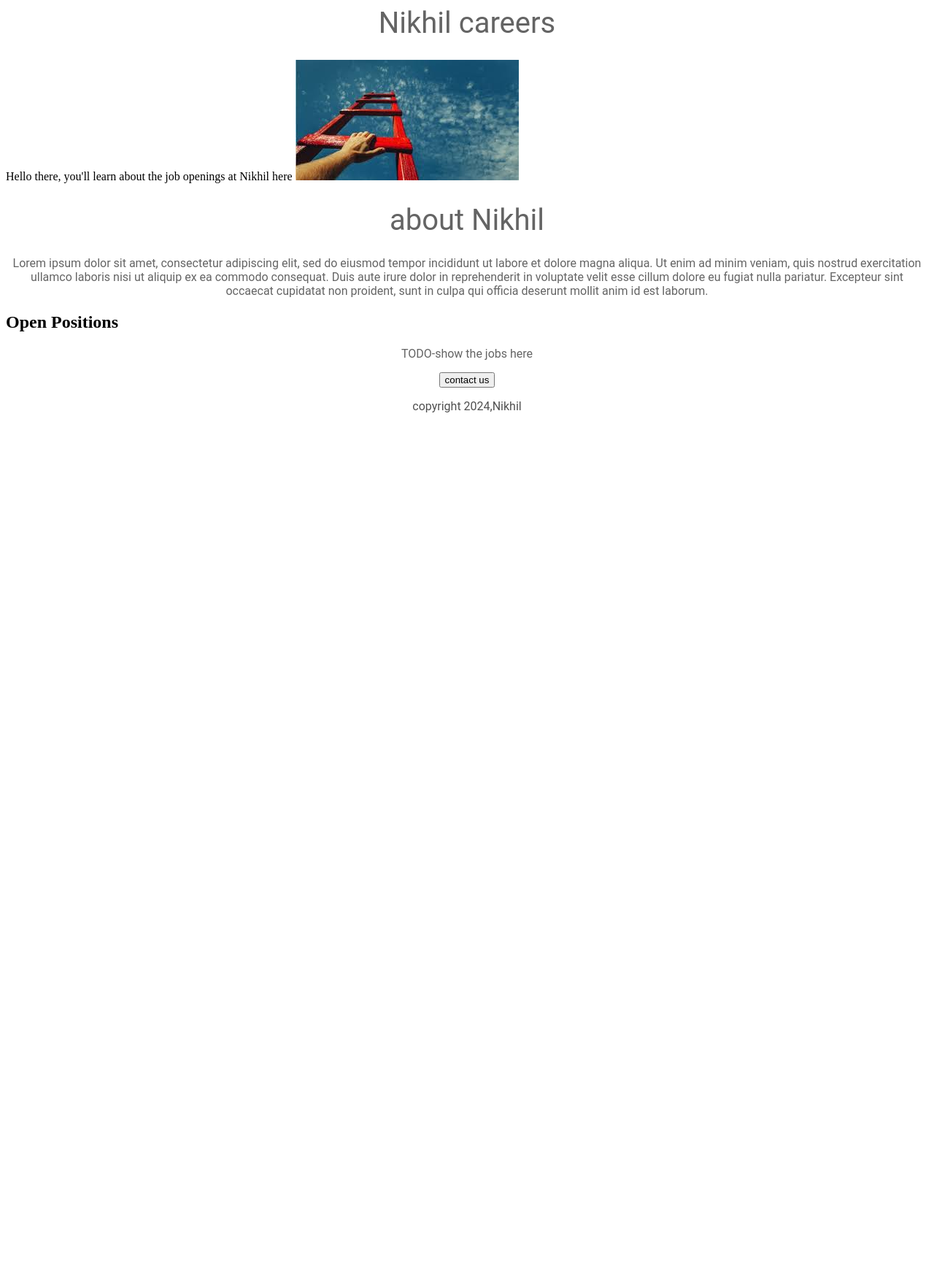
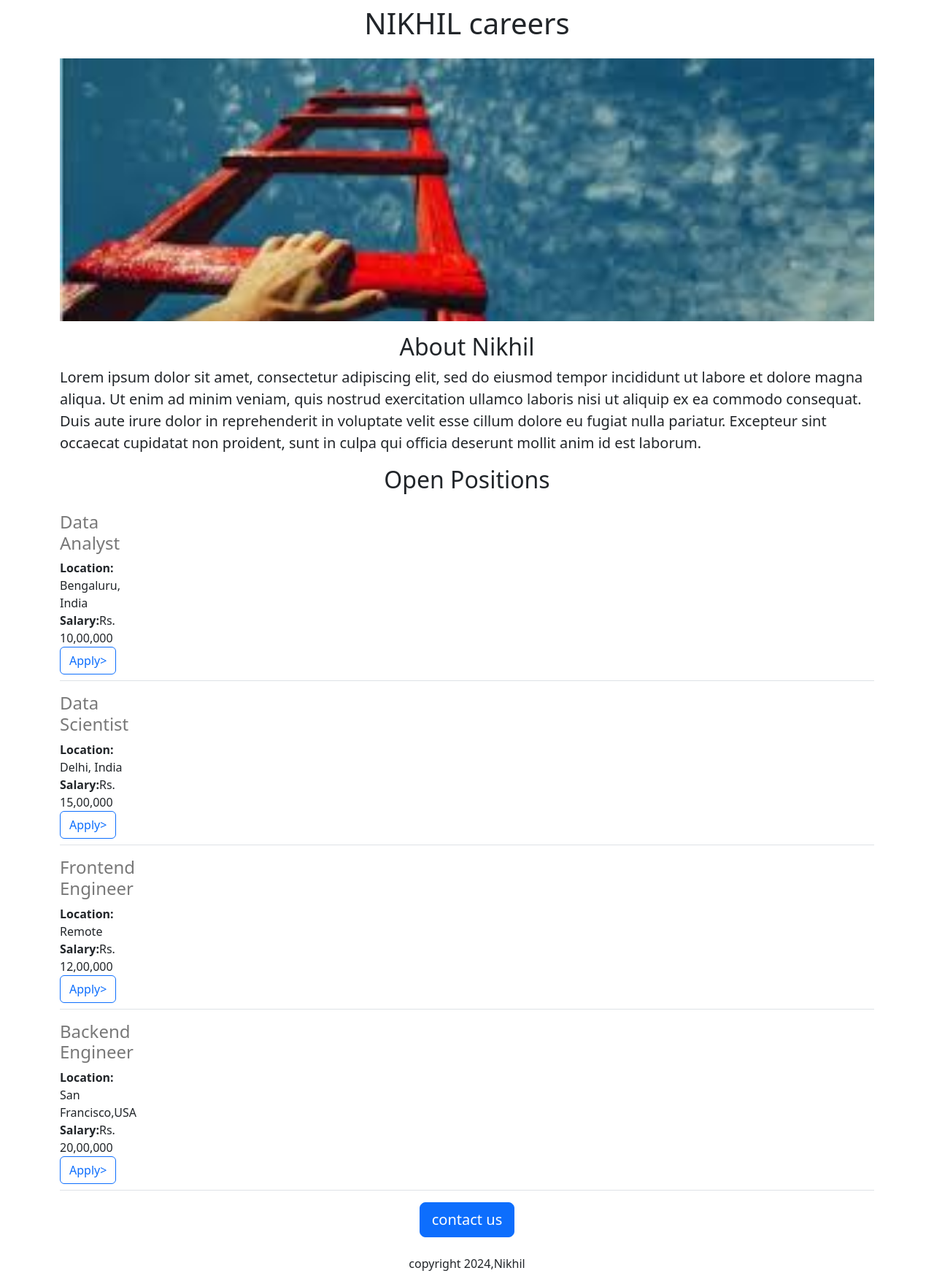
Before and after one commit to nikhilkumarreddy29/NIKHIL-S-CAREERS-WEBSITE, a Flask app: page / in a window 1280 px wide. Shown: the whole page at 73% size. Before the commit the page ends 565 px from the top, so only its background shows below. Run offline with Flask 3, Linux system fonts and the light colour scheme.

Commit message:
added dybnamic data and APi route
Added Dynamic Data And APi Route

```diff
--- a/app.py
+++ b/app.py
@@ -1,7 +1,36 @@
 from flask import Flask, render_template
 app=Flask(__name__)
+JOBS=[
+  {
+  'id':1,
+  'title': 'Data Analyst',
+  'location': 'Bengaluru, India',
+  'salary': 'Rs. 10,00,000'
+  },
+  {
+  'id':2,
+  'title': 'Data Scientist',
+  'location': 'Delhi, India',
+  'salary': 'Rs. 15,00,000'
+  },
+  {
+    'id':3,
+    'title': 'Frontend Engineer',
+    'location': 'Remote',
+    'salary': 'Rs. 12,00,000'
+  },
+  {
+    'id':4,
+    'title': 'Backend Engineer',
+    'location': 'San Francisco,USA',
+    'salary': 'Rs. 20,00,000'
+  }
+]
 @app.route("/")
-def hello_world():
-  return render_template('home.html')
+def hello_nikhil():
+  return render_template('home.html',jobs=JOBS,company_name="NIKHIL")
+@app.route("/api/jobs")
+def list_jobs():
+  return jsonify(JOBS)
 if __name__=='__main__':
   app.run(host='0.0.0.0',debug=True)
--- a/templates/home.html
+++ b/templates/home.html
@@ -2,49 +2,34 @@
   <html>
     <head>
       <title>NIKHIL CAREERS</title>
+      <meta charset="utf-8">
+      <meta name="viewport" content="width=device-width, initial-scale=1">
+      <link href="https://cdn.jsdelivr.net/npm/bootstrap@5.3.3/dist/css/bootstrap.min.css" rel="stylesheet" integrity="sha384-QWTKZyjpPEjISv5WaRU9OFeRpok6YctnYmDr5pNlyT2bRjXh0JMhjY6hW+ALEwIH" crossorigin="anonymous">
       <style>
-        h1{
-          font-size: 40px;
-          font-family: Roboto;
-          font-weight: normal;
-          color: rgb(100,100,100);
-          text-align: center;
-        }
-        #banner{
+        #banner {
+          height: 360px;
           width: 100%;
-          height: 360px;
           object-fit: cover;
-        }
-        .bodytext{
-          font-family: Roboto;
-          font: size 32px;
-          color: rgb(100, 100, 100);
-          text-align: center;
-        }
-        p
-        {
-          font-family: Roboto;
-          color: rgb(80, 80, 80);
-        }
-        #container{
-          max: width; 720px;
-          margin: 0 auto 0 auto;
+          margin-bottom: 16px;
         }
 
       </style>
     </head>
     <body>
-      <div id="conatiner">
-        <h1>Nikhil careers</h1>
-      Hello there, you'll learn about the job openings at Nikhil here
-      <img src="https://6e3af230-d532-4d25-8125-2c66b38f36fa-00-jahvvv14rkoo.sisko.replit.dev/static/banner.jpeg">
-    <h1> about Nikhil</h1>
-      <p class="bodytext">Lorem ipsum dolor sit amet, consectetur adipiscing elit, sed do eiusmod tempor incididunt ut labore et dolore magna aliqua. Ut enim ad minim veniam, quis nostrud exercitation ullamco laboris nisi ut aliquip ex ea commodo consequat. Duis aute irure dolor in reprehenderit in voluptate velit esse cillum dolore eu fugiat nulla pariatur. Excepteur sint occaecat cupidatat non proident, sunt in culpa qui officia deserunt mollit anim id est laborum.</p>
-      <h2>Open Positions</h2>
-      <p class="bodytext">TODO-show the jobs here</p>
-      <div style="text-align:center;">
-      <button>contact us</button>
-        <p>copyright 2024,Nikhil</p>
+      <div class ="container">
+        <h1 class="text-center mt-2 mb-4">{{company_name}} careers</h1>
+      <img class="img-fluid" id="banner" src="https://6e3af230-d532-4d25-8125-2c66b38f36fa-00-jahvvv14rkoo.sisko.replit.dev/static/banner.jpeg">
+    <h2 class="text-center"> About Nikhil</h2>
+      <p class="lead">Lorem ipsum dolor sit amet, consectetur adipiscing elit, sed do eiusmod tempor incididunt ut labore et dolore magna aliqua. Ut enim ad minim veniam, quis nostrud exercitation ullamco laboris nisi ut aliquip ex ea commodo consequat. Duis aute irure dolor in reprehenderit in voluptate velit esse cillum dolore eu fugiat nulla pariatur. Excepteur sint occaecat cupidatat non proident, sunt in culpa qui officia deserunt mollit anim id est laborum.</p>
+      <h2 class="text-center mt-2 mb-4">Open Positions</h2>
+      <p>
+        {% for job in jobs %}
+        {% include 'jobitem.html' %}
+        {% endfor %}
+      </p>
+      <div class="text-center">
+      <button class="btn btn-primary btn-lg">contact us</button>
+        <p class="mt-4">copyright 2024,Nikhil</p>
         </div>
       </div>
     </body>
--- /dev/null
+++ b/templates/jobitem.html
@@ -0,0 +1,20 @@
+<div class="border-bottom" style="margin-bottom:16px;padding-bottom:8px;">
+  <div class="col-1">
+    <h4
+      style="color:rgb(120,120,120);"margin-bottom:4px;">
+      {{job['title']}}
+    </h4>
+    <div>
+      <b>Location:</b>
+      {{job['location']}}
+    </div>
+  {% if 'salary' in job %}
+  <div>
+    <b>Salary:</b>{{job['salary']}}
+  </div>
+  {% endif %}
+</div>
+<div class="col-2">
+  <button type="button" class="btn btn-outline-primary">Apply></button>
+</div>
+</div>
```
Also changed, not shown: 1 other file.
